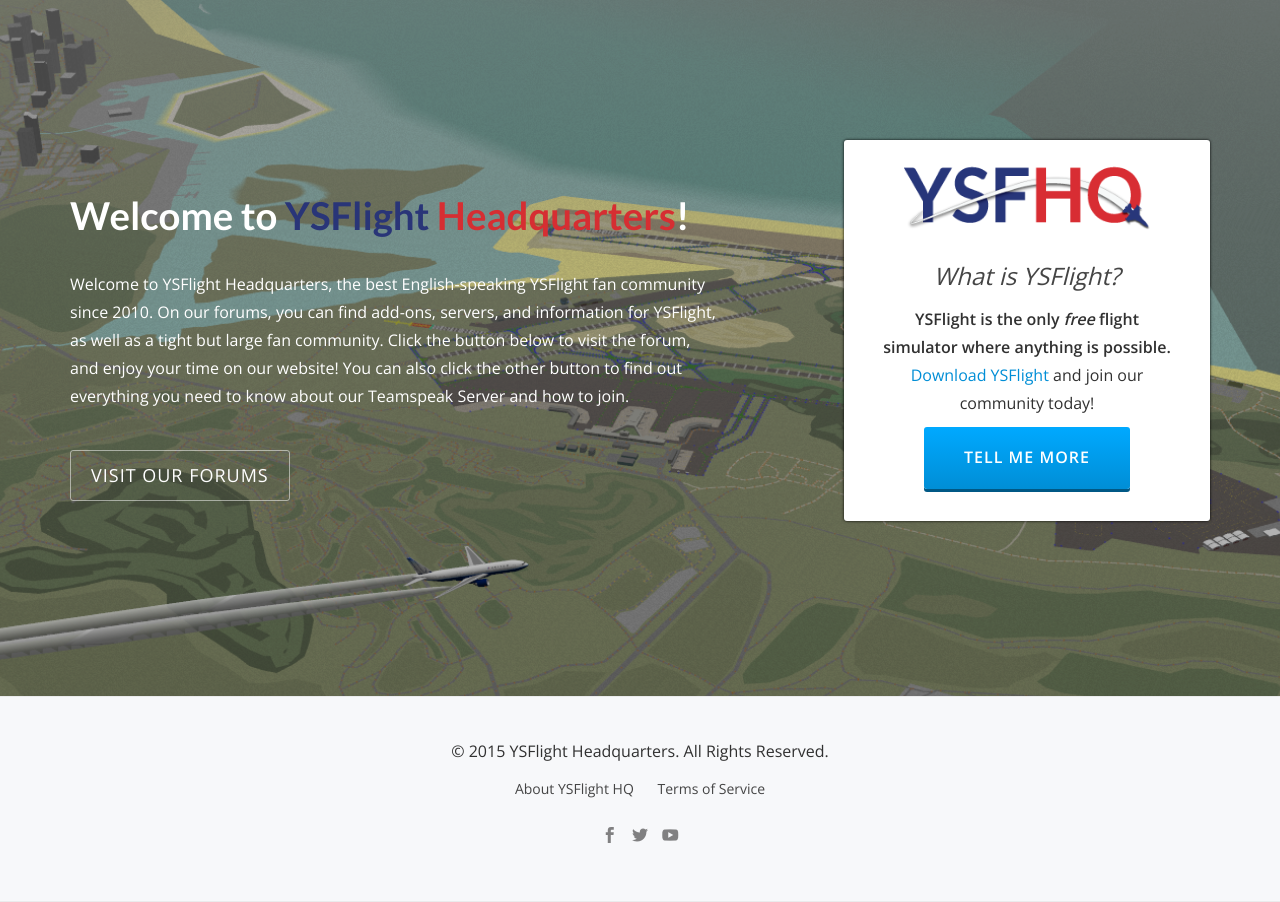
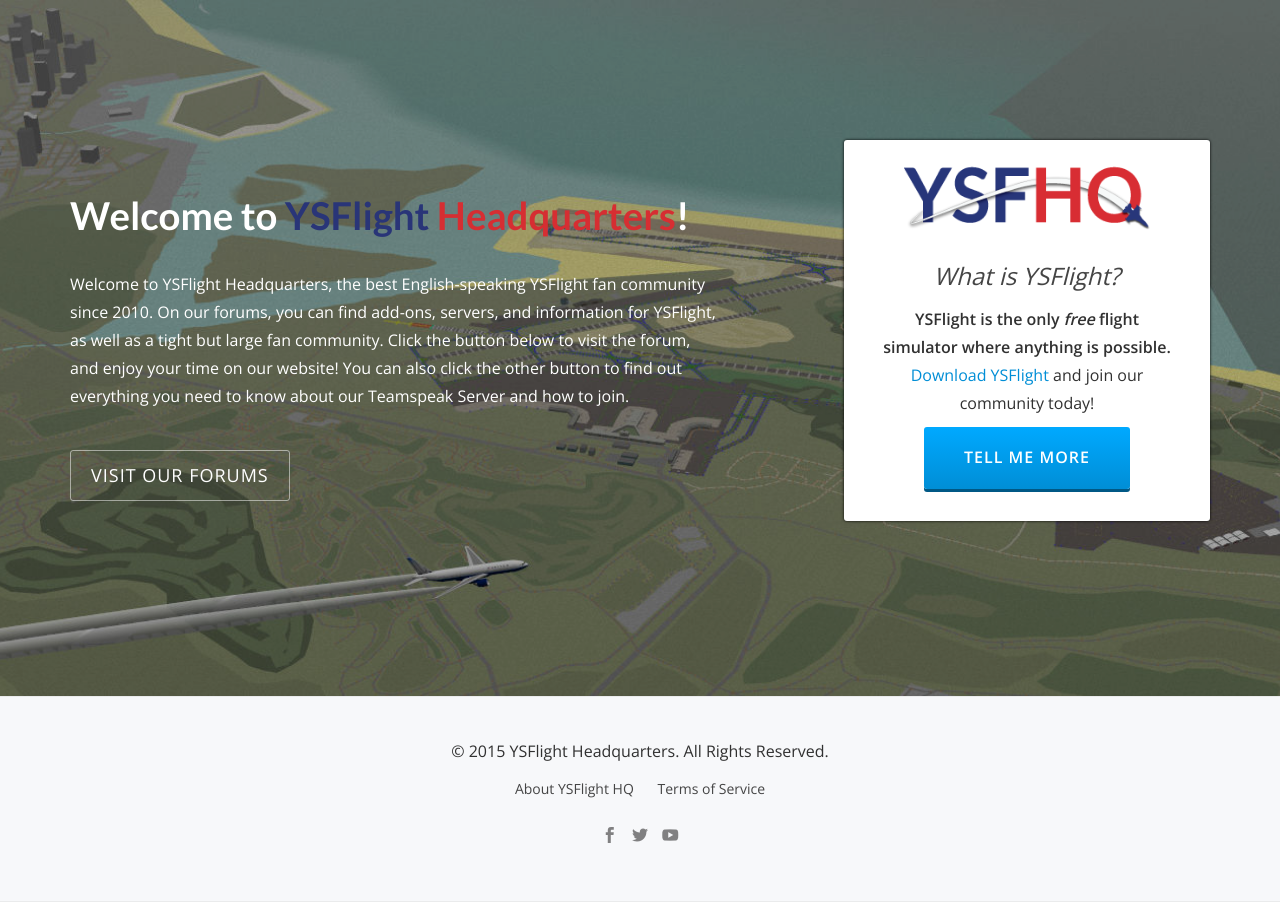
Before and after one commit to YSFHQ/marketing, a PHP site: page / in a window 1280 px wide. Run offline with PHP 8.4, Linux system fonts and the light colour scheme.

Commit message:
Replace background with compressed JPG version

```diff
--- a/www.ysfhq.com/css/blue.css
+++ b/www.ysfhq.com/css/blue.css
@@ -18,7 +18,7 @@
 .stats,
 .call-to-action
  {
-	background: url(../images/background.png) no-repeat center top fixed;
+	background: url(../images/background.jpg) no-repeat center top fixed;
 	-webkit-background-size: cover;
 	background-size: cover;
 }
```
Also changed, not shown: www.ysfhq.com/images/background.jpg (added), www.ysfhq.com/images/background.png (deleted).
